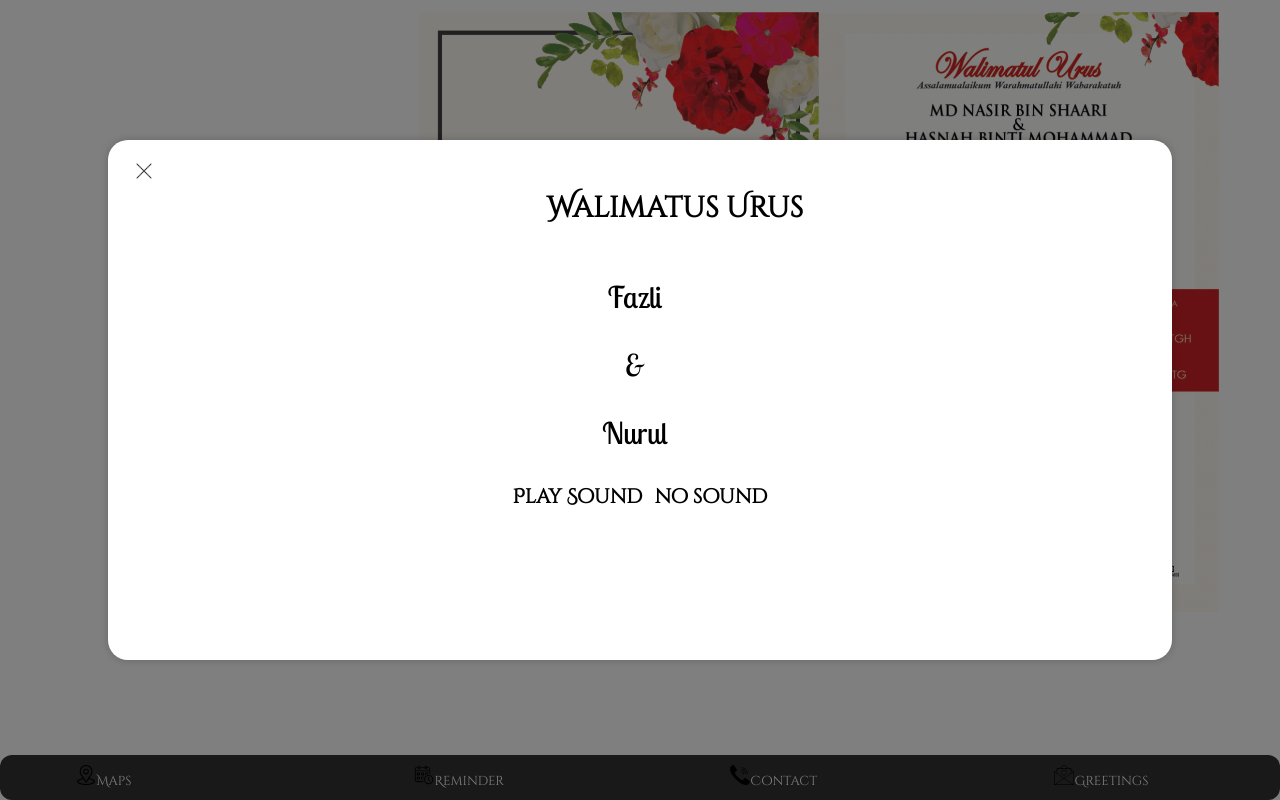
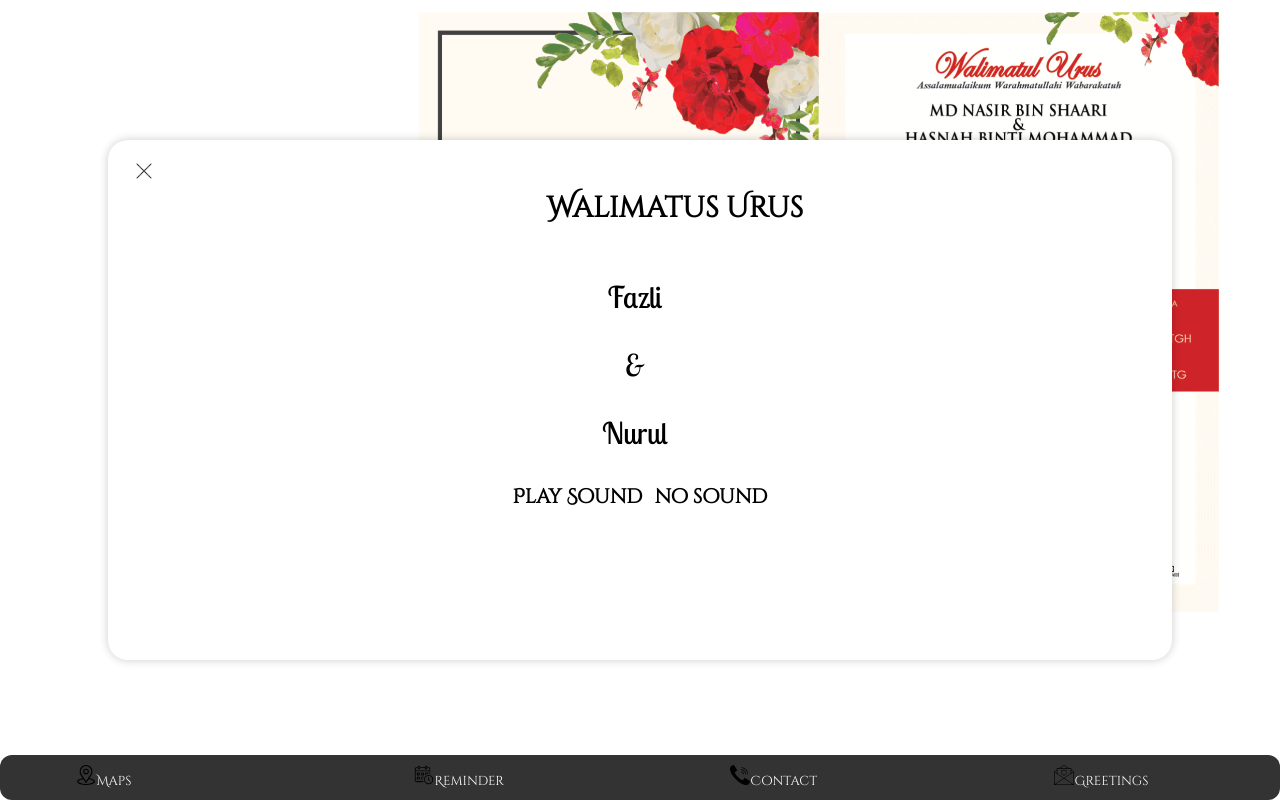
Before and after one commit to FahmiRid/wedding-card1, a React (Create React App) app: page / in a window 1280 px wide. Built offline with nearby package versions, Linux system fonts and the light colour scheme.

Commit message:
added framer motion modal

```diff
--- a/package.json
+++ b/package.json
@@ -14,6 +14,7 @@
     "react": "^18.2.0",
     "react-calendar": "^4.6.1",
     "react-dom": "^18.2.0",
+    "react-intersection-observer": "^9.5.2",
     "react-scripts": "5.0.1",
     "web-vitals": "^2.1.4"
   },
--- a/src/Components/Modal.jsx
+++ b/src/Components/Modal.jsx
@@ -2,8 +2,11 @@ import React, { useState, useEffect } from 'react';
 import '../styles/Modal.css';
 import Close from '../Assets/close.png';
 import SoundFile from '../Assets/thousand.mp3';
+import { motion } from 'framer-motion';
 
-function Modal ({ onClose }) {
+
+
+function Modal({ onClose }) {
     const [isOpen, setIsOpen] = useState(true);
 
     const closeModal = () => {
@@ -32,7 +35,18 @@ function Modal ({ onClose }) {
     };
 
     return (
+
         <div className={`reminder-modal ${isOpen ? 'active' : ''}`}>
+            <motion.div
+                className={`reminder-modal ${isOpen ? 'active' : ''}`}
+                initial={{ opacity: 0, scale: 0.5 }}
+                animate={{ opacity: 1, scale: 1 }}
+                transition={{
+                    duration: 0.8,
+                    delay: 0.5,
+                    ease: [0, 0.71, 0.2, 1.01]
+                }}
+            >
                 <div className="reminder-content">
                     <button onClick={closeModal}>
                         <img src={Close} alt='close-btn' width={20} height={20} />
@@ -50,7 +64,9 @@ function Modal ({ onClose }) {
                         <button className='no-sound' onClick={closeModal}>no sound</button>
                     </div>
                 </div>
+            </motion.div>
         </div>
+
     );
 }
 
--- a/src/styles/Modal.css
+++ b/src/styles/Modal.css
@@ -5,18 +5,19 @@
     left: 0;
     width: 100%;
     height: 100%;
-    background: rgba(0, 0, 0, 0.5);
+    background: rgba(255, 255, 255, 0);
     display: flex;
     justify-content: center;
     align-items: center;
     opacity: 0;
-    transition: opacity 0.3s ease-in-out;
+    transition: opacity 0.9s ease-in-out;
     z-index: 1000;
     /* Adjust the z-index as needed to ensure the modal displays above other content. */
   }
 
   .reminder-modal.active {
     opacity: 1;
+    transition: opacity 0.39s ease-in-out;
   }
 
   .reminder-content {
@@ -29,7 +30,7 @@
     box-shadow: 0 0 10px rgba(0, 0, 0, 0.2);
     opacity: 0;
     transform: translateY(-20px);
-    transition: opacity 0.3s ease-in-out, transform 0.3s ease-in-out;
+    transition: opacity 0.9s ease-in-out, transform 0.39s ease-in-out;
     max-width: 80%;
 
     @media (max-width: 768px) {
@@ -41,6 +42,7 @@
   .reminder-modal.active .reminder-content {
     opacity: 1;
     transform: translateY(0);
+    transition: opacity 0.9s ease-in-out, transform 0.39s ease-in-out;
   }
 
 
```
Also changed, not shown: 1 other file (tests, documents, lock files or other folders). Lines whose indentation alone changed are shown as unchanged.
